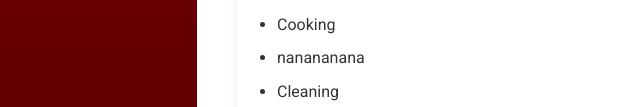
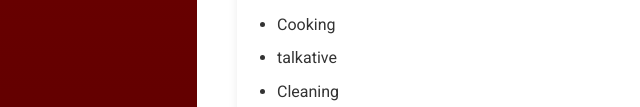
Before and after one commit to johnloise28-a11y/my-portfolio, a plain HTML site: page index.html in a window 1280 px wide. Shown: the part 845-952 px from the top of the page, 143-783 px from the left. Drawn offline with Linux system fonts and the light colour scheme.

Commit message:
Update index.html

```diff
--- a/index.html
+++ b/index.html
@@ -313,7 +313,7 @@
         <h2>Skills</h2>
         <ul>
           <li>Cooking</li>
-          <li>nanananana</li>
+          <li>talkative</li>
           <li>Cleaning</li>
           <li>Sleeping</li>
         </ul>
```
